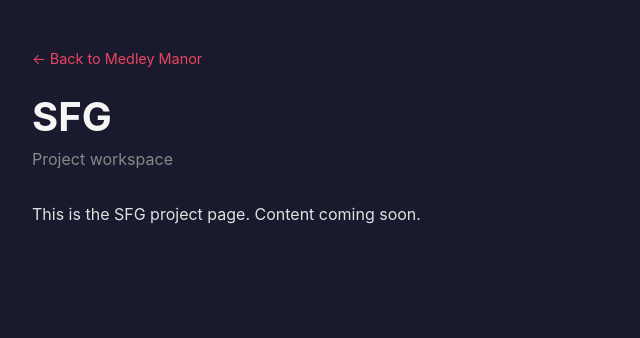
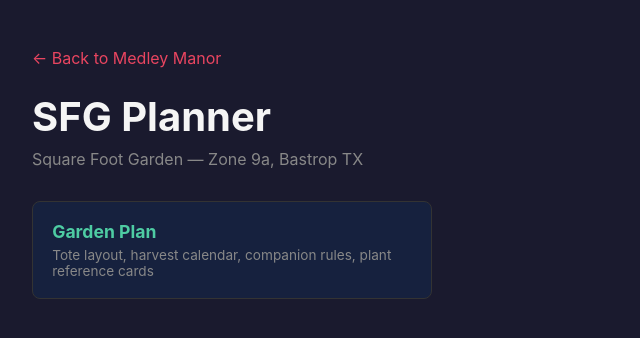
Before and after one commit to MedleyManor/sfg, a plain HTML site: page index.html in a window 1280 px wide. Shown: the whole page, without its empty margins (0-640 px from the left). Drawn offline with Linux system fonts and the light colour scheme.

Commit message:
Update index.html with link to garden plan
Co-Authored-By: Claude Opus 4.6 (1M context) <noreply@anthropic.com>

```diff
--- a/index.html
+++ b/index.html
@@ -5,44 +5,28 @@
 <meta name="viewport" content="width=device-width, initial-scale=1.0">
 <title>SFG — Medley Manor</title>
 <style>
-        * { margin: 0; padding: 0; box-sizing: border-box; }
-        body {
-            font-family: -apple-system, BlinkMacSystemFont, 'Segoe UI', Roboto, sans-serif;
-            background: #1a1a2e;
-            color: #e0e0e0;
-            min-height: 100vh;
-            padding: 3rem 2rem;
-        }
-        nav a {
-            color: #e94560;
-            text-decoration: none;
-            font-size: 0.9rem;
-        }
-        nav a:hover { text-decoration: underline; }
-        h1 {
-            font-size: 2.5rem;
-            margin: 1.5rem 0 0.5rem;
-            color: #f5f5f5;
-        }
-        .subtitle {
-            color: #888;
-            margin-bottom: 2rem;
-        }
-        .content {
-            max-width: 700px;
-            line-height: 1.7;
-        }
-        .content p {
-            margin-bottom: 1rem;
-        }
+*{margin:0;padding:0;box-sizing:border-box}
+body{font-family:-apple-system,BlinkMacSystemFont,'Segoe UI',Roboto,sans-serif;background:#1a1a2e;color:#e0e0e0;min-height:100vh;padding:3rem 2rem}
+a{color:#e94560;text-decoration:none}
+a:hover{text-decoration:underline}
+h1{font-size:2.5rem;margin:1.5rem 0 .5rem;color:#f5f5f5}
+.subtitle{color:#888;margin-bottom:2rem}
+.links{display:flex;flex-direction:column;gap:1rem;max-width:400px}
+.link-card{background:#16213e;border-radius:8px;padding:1.2rem;border:1px solid #333}
+.link-card:hover{border-color:#4ecca3}
+.link-card h2{font-size:1.1rem;color:#4ecca3;margin-bottom:.3rem}
+.link-card p{color:#888;font-size:.85rem}
 </style>
 </head>
 <body>
-    <nav><a href="/">&larr; Back to Medley Manor</a></nav>
-    <h1>SFG</h1>
-    <p class="subtitle">Project workspace</p>
-    <div class="content">
-        <p>This is the SFG project page. Content coming soon.</p>
+<nav><a href="https://medleymanor.github.io">&larr; Back to Medley Manor</a></nav>
+<h1>SFG Planner</h1>
+<p class="subtitle">Square Foot Garden — Zone 9a, Bastrop TX</p>
+<div class="links">
+  <a href="output/my-garden.html" class="link-card">
+    <h2>Garden Plan</h2>
+    <p>Tote layout, harvest calendar, companion rules, plant reference cards</p>
+  </a>
 </div>
 </body>
 </html>
```
Lines whose indentation alone changed are shown as unchanged.
